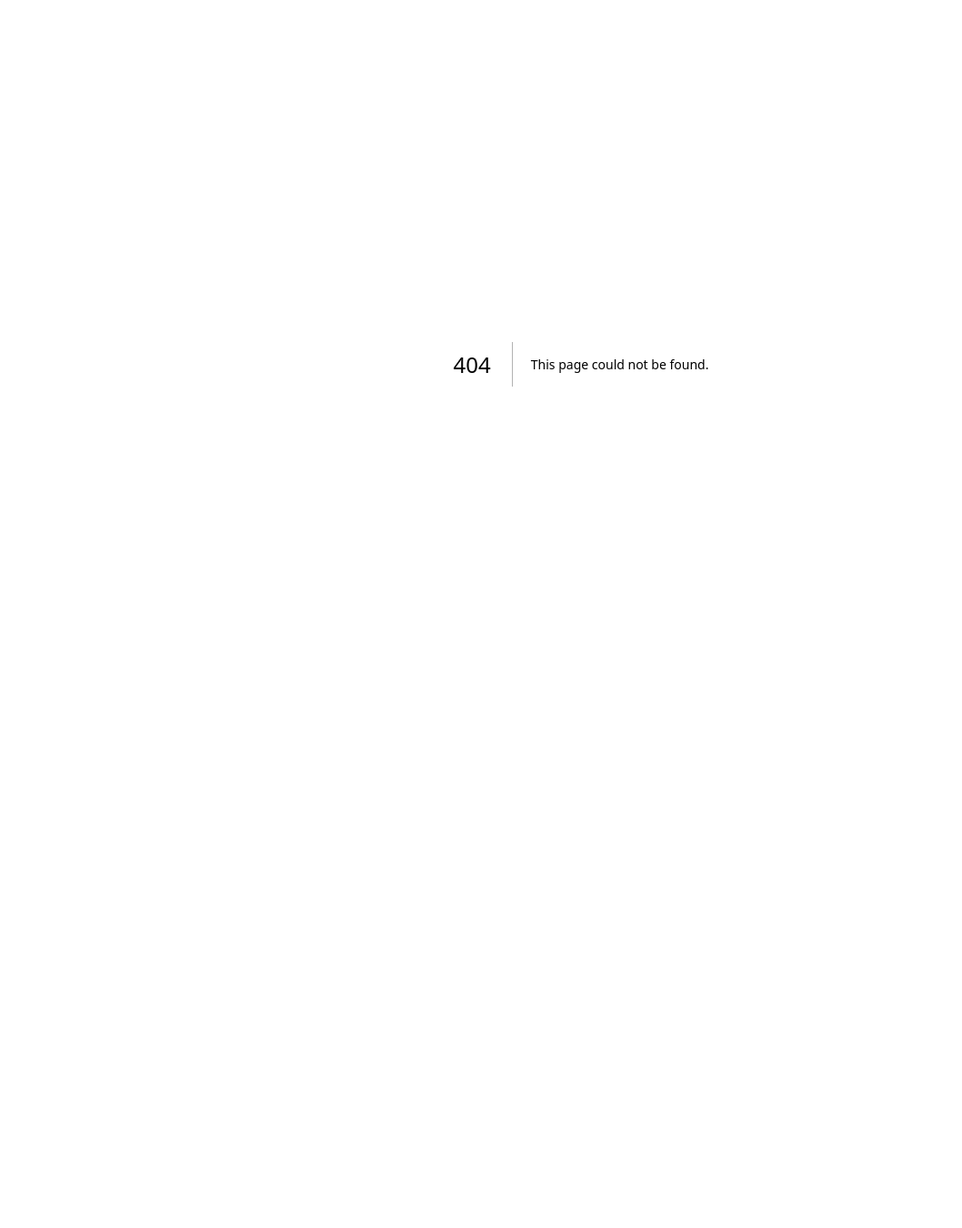
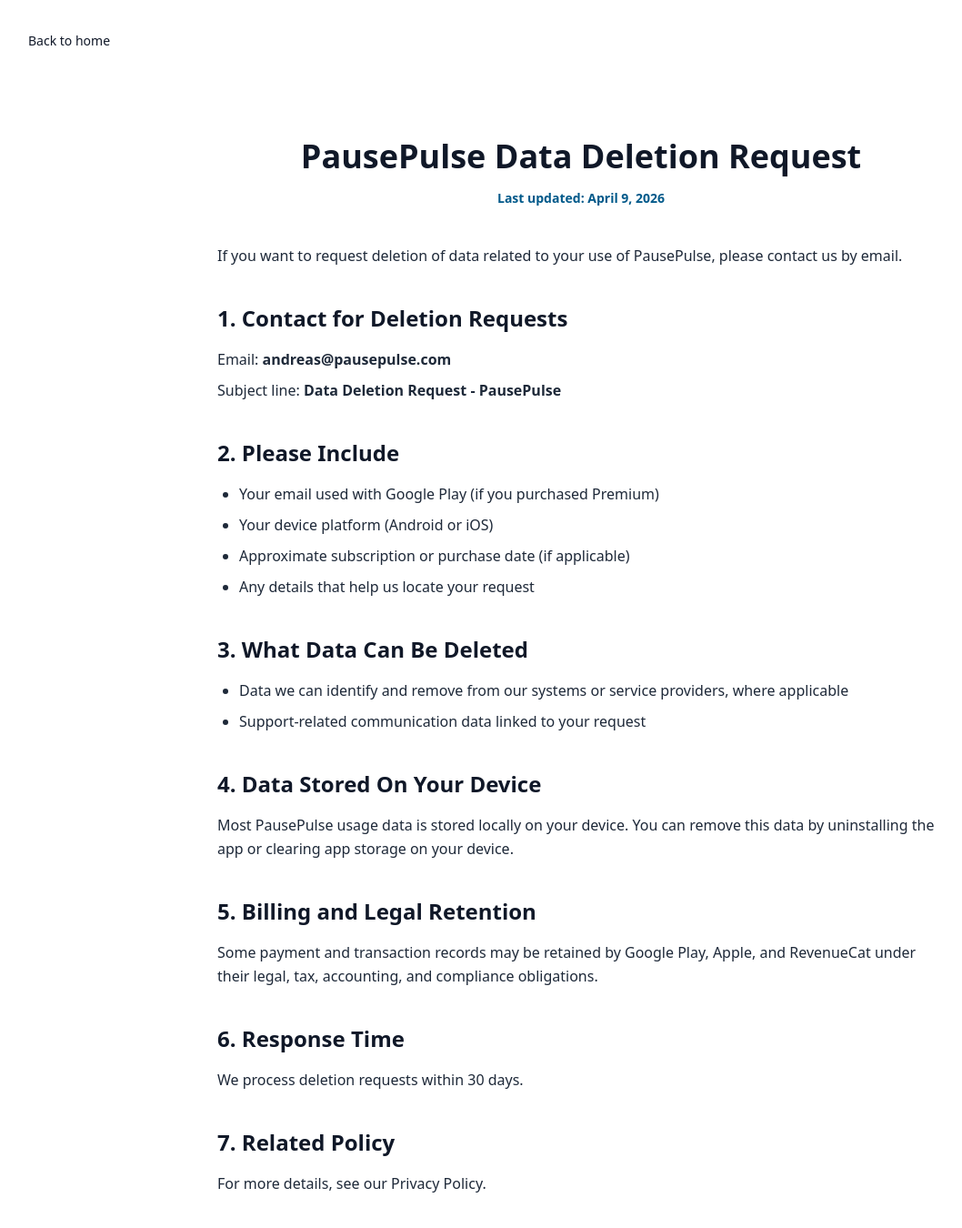
Before and after one commit to Andolaus/pausepulse-web, a Next.js app: page /delete-data in a window 1280 px wide. Before the commit this address had no page. Shown: the top 1350 px of the page at 91% size, without its empty margins (1-1059 px from the left). Before the commit the page ends 800 px from the top, so only its background shows below. Built offline with nearby package versions, Linux system fonts and the light colour scheme.

Commit message:
Added delete-data

```diff
--- /dev/null
+++ b/src/app/components/DeleteData.tsx
@@ -0,0 +1,76 @@
+import Link from 'next/link';
+
+export default function DeleteData() {
+  return (
+    <section
+      className="py-24 px-6 sm:px-8 lg:px-12 max-w-4xl mx-auto text-gray-800 dark:text-gray-200 leading-relaxed"
+      aria-labelledby="delete-data-heading"
+    >
+      <h1
+        id="delete-data-heading"
+        className="text-4xl font-extrabold mb-4 text-gray-900 dark:text-white text-center"
+      >
+        PausePulse Data Deletion Request
+      </h1>
+      <p className="mb-10 text-sm text-center font-semibold text-sky-800 dark:text-sky-300">
+        Last updated: April 9, 2026
+      </p>
+
+      <p className="mb-4">
+        If you want to request deletion of data related to your use of PausePulse, please contact us by email.
+      </p>
+
+      <h2 className="text-2xl font-bold mt-10 mb-4 text-gray-900 dark:text-white">1. Contact for Deletion Requests</h2>
+      <p className="mb-2">
+        Email:{' '}
+        <a
+          className="font-bold text-emerald-600 dark:text-emerald-400 underline"
+          href="mailto:andreas@pausepulse.com"
+        >
+          andreas@pausepulse.com
+        </a>
+      </p>
+      <p className="mb-4">
+        Subject line: <strong>Data Deletion Request - PausePulse</strong>
+      </p>
+
+      <h2 className="text-2xl font-bold mt-10 mb-4 text-gray-900 dark:text-white">2. Please Include</h2>
+      <ul className="list-disc pl-6 mb-4 space-y-2">
+        <li>Your email used with Google Play (if you purchased Premium)</li>
+        <li>Your device platform (Android or iOS)</li>
+        <li>Approximate subscription or purchase date (if applicable)</li>
+        <li>Any details that help us locate your request</li>
+      </ul>
+
+      <h2 className="text-2xl font-bold mt-10 mb-4 text-gray-900 dark:text-white">3. What Data Can Be Deleted</h2>
+      <ul className="list-disc pl-6 mb-4 space-y-2">
+        <li>Data we can identify and remove from our systems or service providers, where applicable</li>
+        <li>Support-related communication data linked to your request</li>
+      </ul>
+
+      <h2 className="text-2xl font-bold mt-10 mb-4 text-gray-900 dark:text-white">4. Data Stored On Your Device</h2>
+      <p className="mb-4">
+        Most PausePulse usage data is stored locally on your device. You can remove this data by uninstalling the app
+        or clearing app storage on your device.
+      </p>
+
+      <h2 className="text-2xl font-bold mt-10 mb-4 text-gray-900 dark:text-white">5. Billing and Legal Retention</h2>
+      <p className="mb-4">
+        Some payment and transaction records may be retained by Google Play, Apple, and RevenueCat under their legal,
+        tax, accounting, and compliance obligations.
+      </p>
+
+      <h2 className="text-2xl font-bold mt-10 mb-4 text-gray-900 dark:text-white">6. Response Time</h2>
+      <p className="mb-4">We process deletion requests within 30 days.</p>
+
+      <h2 className="text-2xl font-bold mt-10 mb-4 text-gray-900 dark:text-white">7. Related Policy</h2>
+      <p className="mb-4">
+        For more details, see our{' '}
+        <Link href="/privacy-policy" className="text-emerald-600 dark:text-emerald-400 underline">
+          Privacy Policy
+        </Link>
+        .
+      </p>
+    </section>
+  );
+}
--- a/src/app/components/Footer.tsx
+++ b/src/app/components/Footer.tsx
@@ -54,6 +54,12 @@
           >
             Terms of Service
           </Link>
+          <Link
+            href="/delete-data"
+            className="font-medium text-sm sm:text-base text-gray-700 dark:text-gray-300 hover:text-emerald-600 dark:hover:text-emerald-400 transition-colors duration-200 px-2 py-1"
+          >
+            Delete Data
+          </Link>
         </div>
 
         {/* Copyright */}
--- /dev/null
+++ b/src/app/delete-data/page.tsx
@@ -0,0 +1,28 @@
+import type { Metadata } from 'next';
+import Link from 'next/link';
+import DeleteData from '../components/DeleteData';
+
+export const metadata: Metadata = {
+  title: 'Delete Data | PausePulse',
+  description: 'Request deletion of data related to your use of PausePulse.',
+  alternates: {
+    canonical: 'https://pausepulse.app/delete-data',
+  },
+};
+
+export default function DeleteDataPage() {
+  return (
+    <main className="min-h-screen bg-white text-gray-900 dark:bg-gray-900 dark:text-white">
+      <div className="max-w-7xl mx-auto px-4 sm:px-6 lg:px-8 pt-8">
+        <Link
+          href="/"
+          className="inline-flex items-center text-sm font-medium text-emerald-600 dark:text-emerald-400 hover:underline"
+          aria-label="Back to home"
+        >
+          Back to home
+        </Link>
+      </div>
+      <DeleteData />
+    </main>
+  );
+}
```
